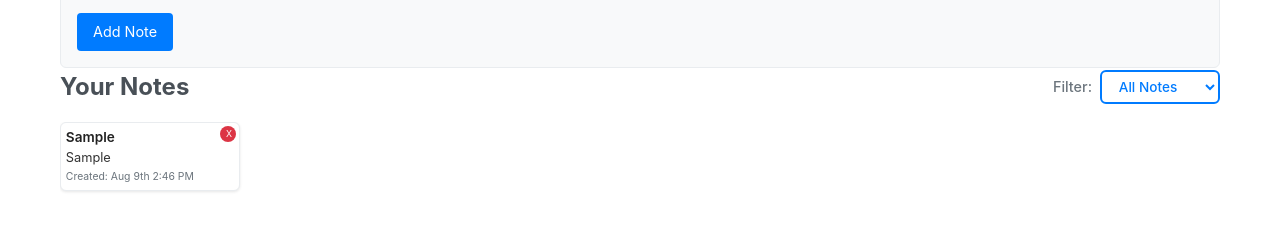
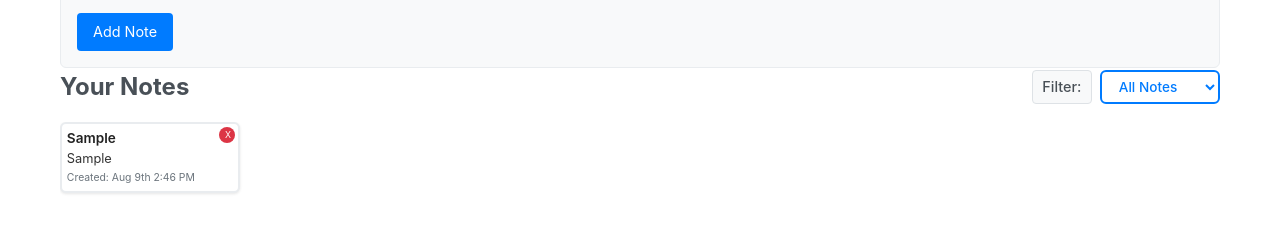
Before and after one commit to LiorKirshner/quicknotes, a React (Vite) app: page / in a window 1280 px wide. Both pictures are taken after typing "Sample", "Sample" into the empty fields and a click on the button "Add Note". Shown: the part 395-628 px from the top of the page. Built offline with nearby package versions, Linux system fonts and the light colour scheme.

Commit message:
Each category has its predefined color.

```diff
--- a/src/App.css
+++ b/src/App.css
@@ -41,9 +41,14 @@
 }
 
 .filter-label {
-  color: #6c757d;
+  color: #495057;
   font-weight: 500;
   font-size: 0.9rem;
+  background: #f8f9fa;
+  padding: 0.3rem 0.6rem;
+  border-radius: 4px;
+  border: 1px solid #dee2e6;
+  display: inline-block;
 }
 
 .category-filter-select {
@@ -215,12 +220,12 @@
 }
 
 .note {
-  background: white;
+  background: white; /* Will be overridden by inline styles */
   padding: 0.3rem;
   border-radius: 6px;
-  border: 1px solid #e9ecef;
+  border: 2px solid #e9ecef; /* Thicker border for better color visibility */
   box-shadow: 0 1px 3px rgba(0, 0, 0, 0.1);
-  transition: transform 0.2s, box-shadow 0.2s;
+  transition: transform 0.2s, box-shadow 0.2s, border-color 0.2s;
   width: 180px;
   flex-shrink: 0;
   position: relative;
@@ -230,8 +235,8 @@
 }
 
 .note:hover {
-  transform: translateY(-1px);
-  box-shadow: 0 3px 6px rgba(0, 0, 0, 0.15);
+  transform: translateY(-2px);
+  box-shadow: 0 4px 8px rgba(0, 0, 0, 0.2);
 }
 
 .note-body {
@@ -256,14 +261,15 @@
 
 .note-category {
   display: inline-block;
-  background: #e3f2fd;
-  color: #1976d2;
-  padding: 0.1rem 0.3rem;
-  border-radius: 3px;
+  /* Background and color will be set via inline styles */
+  padding: 0.1rem 0.4rem;
+  border-radius: 4px;
   font-size: 0.6rem;
-  font-weight: 500;
+  font-weight: 600;
   margin-bottom: 0.2rem;
   text-transform: capitalize;
+  letter-spacing: 0.5px;
+  box-shadow: 0 1px 2px rgba(0, 0, 0, 0.1);
 }
 
 .note-footer small {
--- a/src/components/NoteTile.jsx
+++ b/src/components/NoteTile.jsx
@@ -1,9 +1,15 @@
 import React from "react";
 import { formatNoteDates } from "../utils/dateUtils";
-import { UI_TEXT } from "../constants";
+import { UI_TEXT, CATEGORY_COLORS } from "../constants";
 
 const NoteTile = ({ note, onDelete, onNoteClick }) => {
   const { createdDate, editedDate } = formatNoteDates(note);
+
+  // Get category colors
+  const categoryColors =
+    note.category && CATEGORY_COLORS[note.category]
+      ? CATEGORY_COLORS[note.category]
+      : CATEGORY_COLORS.default;
 
   function deleteNote() {
     if (confirm(UI_TEXT.DELETE_CONFIRMATION)) {
@@ -15,7 +21,12 @@ const NoteTile = ({ note, onDelete, onNoteClick }) => {
     <article
       className="note"
       onClick={() => onNoteClick(note)}
-      style={{ cursor: "pointer" }}
+      style={{
+        cursor: "pointer",
+        backgroundColor: categoryColors.background,
+        borderColor: categoryColors.border,
+        color: categoryColors.text,
+      }}
     >
       <button
         className="deleteBTN"
@@ -28,7 +39,15 @@ const NoteTile = ({ note, onDelete, onNoteClick }) => {
       </button>
       {note.title && <h3 className="note-title">{note.title}</h3>}
       {note.category && (
-        <small className="note-category">{note.category}</small>
+        <small
+          className="note-category"
+          style={{
+            backgroundColor: categoryColors.border,
+            color: "white",
+          }}
+        >
+          {note.category}
+        </small>
       )}
       <p className="note-body">{note.text}</p>
       <div className="note-footer">
--- a/src/constants/index.js
+++ b/src/constants/index.js
@@ -34,3 +34,32 @@ export const APP_CONFIG = {
   MAX_TEXTAREA_HEIGHT: "200px",
   MIN_TEXTAREA_HEIGHT: "2rem",
 };
+
+// Category Colors
+export const CATEGORY_COLORS = {
+  work: {
+    background: "#e3f2fd",
+    border: "#2196f3",
+    text: "#1565c0",
+  },
+  personal: {
+    background: "#e8f5e8",
+    border: "#4caf50",
+    text: "#2e7d2e",
+  },
+  ideas: {
+    background: "#f3e5f5",
+    border: "#9c27b0",
+    text: "#7b1fa2",
+  },
+  todo: {
+    background: "#fff3e0",
+    border: "#ff9800",
+    text: "#f57c00",
+  },
+  default: {
+    background: "#ffffff",
+    border: "#e9ecef",
+    text: "#333333",
+  },
+};
```
